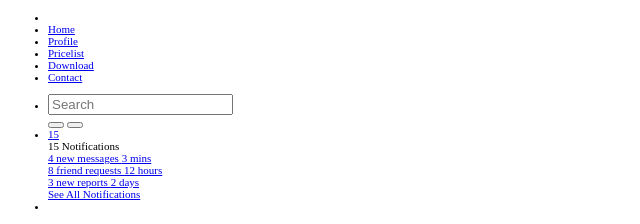
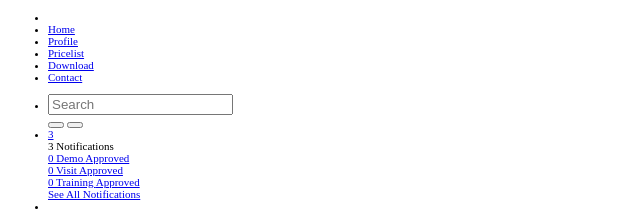
Before and after one commit to dickysurachman/memberami, a Yii app: template advanced/frontend/themes/lte3/views/site/index.php in a window 1280 px wide. Shown: the top 224 px of the page, without its empty margins (0-640 px from the left). Run offline with PHP 8.4 and a stand-in for Yii, Linux system fonts and the light colour scheme; the template is opened without the code that fills it, so the values that code supplies are empty; some libraries are stand-ins or nearby versions.

Commit message:
update 287a

```diff
--- a/advanced/frontend/themes/lte3/views/layouts/navbar.php
+++ b/advanced/frontend/themes/lte3/views/layouts/navbar.php
@@ -1,7 +1,11 @@
 <?php
-
+use app\models\Visit;
+use app\models\Training;
+use app\models\Demo;
 use yii\helpers\Html;
-
+$demo =Demo::find()->where('status=1 and id_user='.Yii::$app->user->identity->id)->count();
+$training=Training::find()->where('status=1 and id_user='.Yii::$app->user->identity->id)->count();
+$visit=Visit::find()->where('status=1 and id_user='.Yii::$app->user->identity->id)->count();
 ?>
 <!-- Navbar -->
 <nav class="main-header navbar navbar-expand navbar-white navbar-light">
@@ -65,24 +69,24 @@ use yii\helpers\Html;
         <li class="nav-item dropdown">
             <a class="nav-link" data-toggle="dropdown" href="#">
                 <i class="far fa-bell"></i>
-                <span class="badge badge-warning navbar-badge">15</span>
+                <span class="badge badge-warning navbar-badge">3</span>
             </a>
             <div class="dropdown-menu dropdown-menu-lg dropdown-menu-right">
-                <span class="dropdown-header">15 Notifications</span>
+                <span class="dropdown-header">3 Notifications</span>
                 <div class="dropdown-divider"></div>
                 <a href="#" class="dropdown-item">
-                    <i class="fas fa-envelope mr-2"></i> 4 new messages
-                    <span class="float-right text-muted text-sm">3 mins</span>
+                    <i class="fas fa-envelope mr-2"></i> <?php echo $demo ?> Demo
+                    <span class="float-right text-muted text-sm">Approved</span>
                 </a>
                 <div class="dropdown-divider"></div>
                 <a href="#" class="dropdown-item">
-                    <i class="fas fa-users mr-2"></i> 8 friend requests
-                    <span class="float-right text-muted text-sm">12 hours</span>
+                    <i class="fas fa-users mr-2"></i> <?php echo $visit ?> Visit
+                    <span class="float-right text-muted text-sm">Approved</span>
                 </a>
                 <div class="dropdown-divider"></div>
                 <a href="#" class="dropdown-item">
-                    <i class="fas fa-file mr-2"></i> 3 new reports
-                    <span class="float-right text-muted text-sm">2 days</span>
+                    <i class="fas fa-file mr-2"></i> <?php echo $training ?> Training
+                    <span class="float-right text-muted text-sm">Approved</span>
                 </a>
                 <div class="dropdown-divider"></div>
                 <a href="#" class="dropdown-item dropdown-footer">See All Notifications</a>
```
